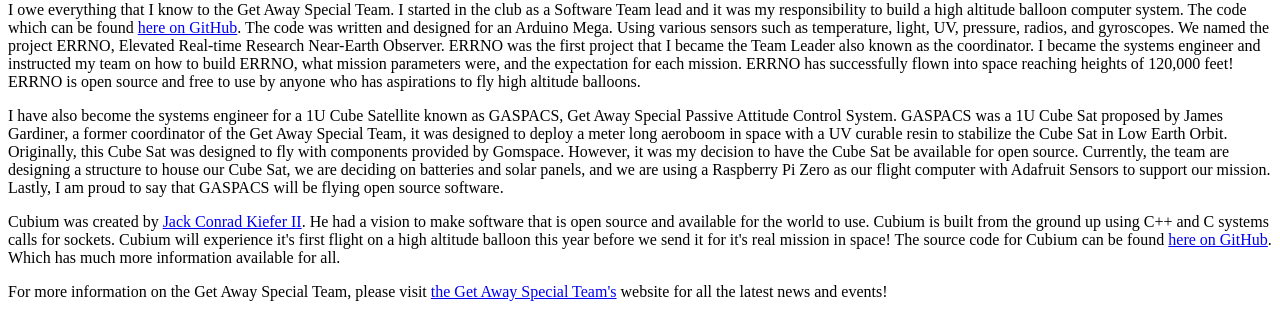
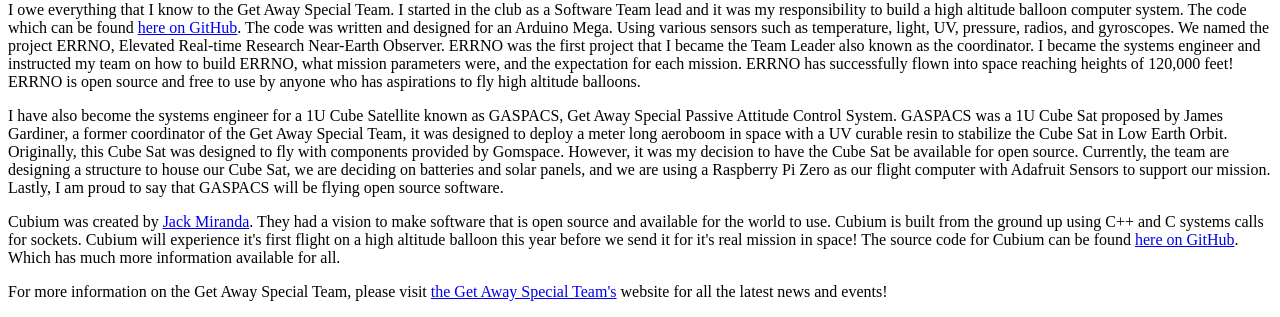
Before and after one commit to Sailanarmo/sailanarmo.github.io, a plain HTML site: page index.html in a window 1280 px wide. Shown: the part 195-512 px from the top of the page. Drawn offline with Linux system fonts and the light colour scheme.

Commit message:
updated information to correctly represent Jack.

```diff
--- a/index.html
+++ b/index.html
@@ -11,7 +11,7 @@
 <h1>The GAS Team</h1>
 <p>I owe everything that I know to the Get Away Special Team. I started in the club as a Software Team lead and it was my responsibility to build a high altitude balloon computer system. The code which can be found <a href="https://github.com/SmallSatGasTeam/errno_3">here on GitHub</a>. The code was written and designed for an Arduino Mega. Using various sensors such as temperature, light, UV, pressure, radios, and gyroscopes. We named the project ERRNO, Elevated Real-time Research Near-Earth Observer. ERRNO was the first project that I became the Team Leader also known as the coordinator. I became the systems engineer and instructed my team on how to build ERRNO, what mission parameters were, and the expectation for each mission. ERRNO has successfully flown into space reaching heights of 120,000 feet! ERRNO is open source and free to use by anyone who has aspirations to fly high altitude balloons.</p>
 <p>I have also become the systems engineer for a 1U Cube Satellite known as GASPACS, Get Away Special Passive Attitude Control System. GASPACS was a 1U Cube Sat proposed by James Gardiner, a former coordinator of the Get Away Special Team, it was designed to deploy a meter long aeroboom in space with a UV curable resin to stabilize the Cube Sat in Low Earth Orbit. Originally, this Cube Sat was designed to fly with components provided by Gomspace. However, it was my decision to have the Cube Sat be available for open source. Currently, the team are designing a structure to house our Cube Sat, we are deciding on batteries and solar panels, and we are using a Raspberry Pi Zero as our flight computer with Adafruit Sensors to support our mission. Lastly, I am proud to say that GASPACS will be flying open source software.</p>
-<p>Cubium was created by <a href="http://jackkiefer.com/">Jack Conrad Kiefer II</a>. He had a vision to make software that is open source and available for the world to use. Cubium is built from the ground up using C++ and C systems calls for sockets. Cubium will experience it's first flight on a high altitude balloon this year before we send it for it's real mission in space! The source code for Cubium can be found <a href="https://github.com/Cubium/Cubium">here on GitHub</a>. Which has much more information available for all.</p>
+<p>Cubium was created by <a href="https://jackmiranda.net/">Jack Miranda</a>. They had a vision to make software that is open source and available for the world to use. Cubium is built from the ground up using C++ and C systems calls for sockets. Cubium will experience it's first flight on a high altitude balloon this year before we send it for it's real mission in space! The source code for Cubium can be found <a href="https://github.com/Cubium/Cubium">here on GitHub</a>. Which has much more information available for all.</p>
 <p>For more information on the Get Away Special Team, please visit <a href="https://getawayspecial.usu.edu">the Get Away Special Team's</a> website for all the latest news and events!</p>
 <h1>Contact</h1>
 <p>Thank you for taking the time to read my short bio! I can be reached at rlramirez12@gmail.com.</p>
```
